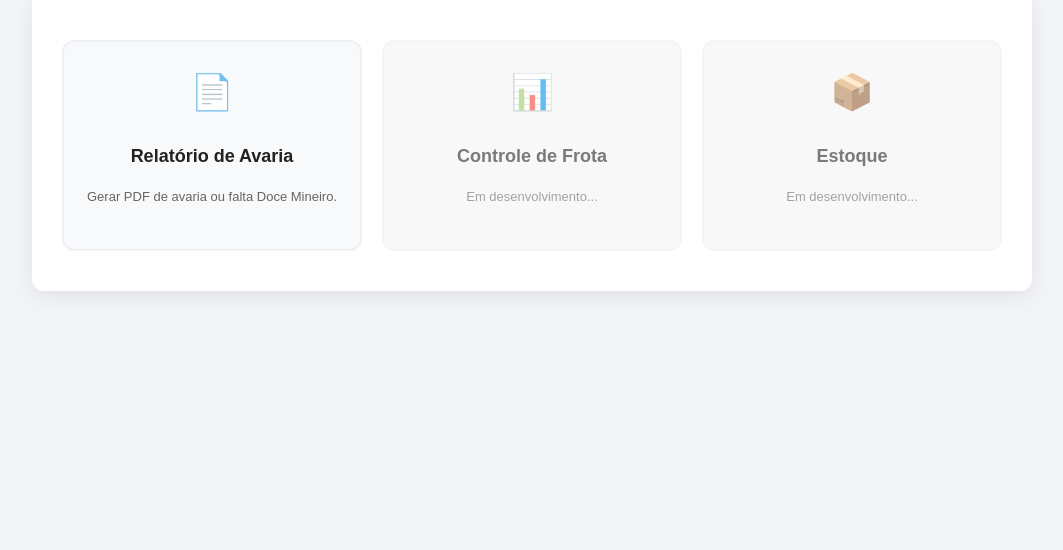
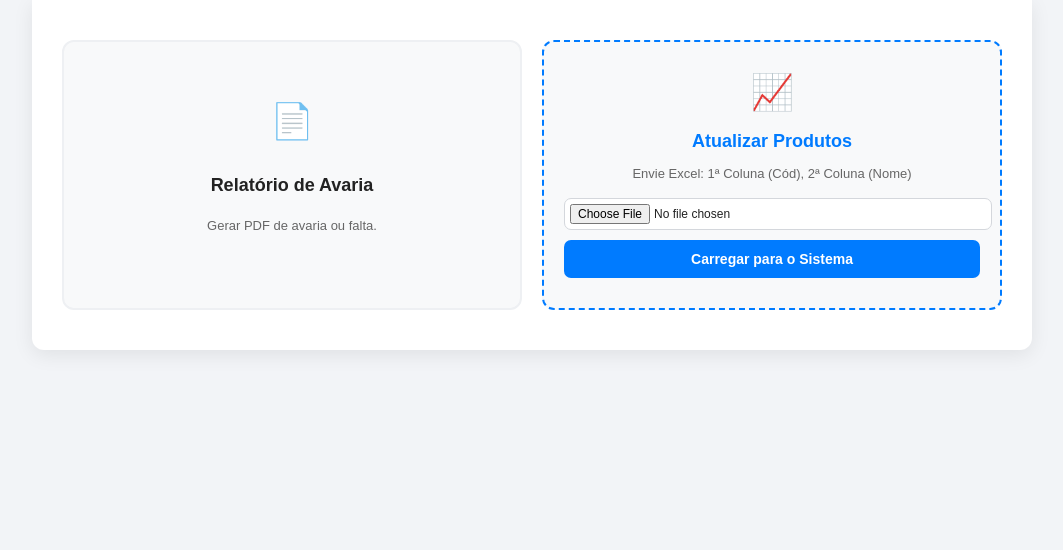
Before and after one commit to arthursoudin/Projetos, a Flask app: page / in a window 1280 px wide. Shown: the part 195-745 px from the top of the page, without its empty margins (108-1171 px from the left). Run offline with Flask 3, Linux system fonts and the light colour scheme.

Commit message:
Commit para criação de excell lido para codigo

```diff
--- a/main.py
+++ b/main.py
@@ -1,13 +1,14 @@
-from flask import Flask, render_template, request, send_file
+from flask import Flask, render_template, request, send_file, redirect, url_for, flash, jsonify
 from datetime import date
 
-# Importando o dicionário e a função geradora de outros arquivos
-from produtos import produtos_cadastrados
+from produtos import produtos_cadastrados, atualizar_produtos_via_excel
 from relatorio import gerar_relatorio
 
-# 1. ESTA LINHA É OBRIGATÓRIA E DEVE FICAR AQUI:
 app = Flask(__name__)
+# Chave secreta necessária para enviar mensagens (flash) do Python para o HTML
+app.secret_key = "chave_super_secreta_avaria"
 
+# --- ROTAS DE PÁGINAS ---
 @app.route("/")
 def hub():
     return render_template("hub.html")
@@ -15,6 +16,40 @@ def hub():
 @app.route("/relatorio-avaria")
 def relatorio_avaria():
     return render_template("avaria.html")
+
+
+# --- NOVAS ROTAS (SISTEMA V2.5) ---
+
+# 1. Rota para receber o arquivo Excel do Hub
+@app.route("/upload-produtos", methods=["POST"])
+def upload_produtos():
+    if 'arquivo_excel' not in request.files:
+        flash("Nenhum arquivo enviado.", "erro")
+        return redirect(url_for('hub'))
+
+    arquivo = request.files['arquivo_excel']
+    if arquivo.filename == '':
+        flash("Nenhum arquivo selecionado.", "erro")
+        return redirect(url_for('hub'))
+
+    if not arquivo.filename.endswith(('.xls', '.xlsx')):
+        flash("Formato inválido. Envie um arquivo .xlsx ou .xls", "erro")
+        return redirect(url_for('hub'))
+
+    sucesso, mensagem = atualizar_produtos_via_excel(arquivo)
+    if sucesso:
+        flash(mensagem, "sucesso")
+    else:
+        flash(mensagem, "erro")
+
+    return redirect(url_for('hub'))
+
+# 2. Rota invisível que o formulário chama enquanto você digita
+@app.route("/api/produto/<codigo>")
+def buscar_produto(codigo):
+    # Procura no dicionário. Se não achar, retorna "Não encontrado"
+    nome = produtos_cadastrados.get(codigo, "Não encontrado")
+    return jsonify({"nome": nome})
 
 @app.route("/gerar-relatorio", methods=["POST"])
 def gerar():
--- a/produtos.py
+++ b/produtos.py
@@ -1,6 +1,32 @@
+
+import pandas as pd
+
 produtos_cadastrados = {
     "001": "Doce de leite",
     "002": "Paçoca",
     "003": "Queijo Minas",
     "004": "Goiabada",
 }
+
+def atualizar_produtos_via_excel(arquivo_excel):
+    global produtos_cadastrados
+    try:
+        df = pd.read_excel(arquivo_excel, dtype=str)
+        novo_dicionario = {}
+
+        for index, row in df.iterrows():
+            codigo = str(row.iloc[0]).strip()
+            nome = str(row.iloc[1]).strip()
+
+            # Ignora linhas em branco
+            if codigo.lower() != 'nan' and nome.lower() != 'nan':
+                novo_dicionario[codigo] = nome
+
+        # Atualiza a lista do sistema
+        produtos_cadastrados.clear()
+        produtos_cadastrados.update(novo_dicionario)
+
+        return True, f"Sucesso! {len(novo_dicionario)} produtos foram carregados."
+
+    except Exception as e:
+        return False, f"Erro ao ler a planilha: Verifique se ela tem 2 colunas."
--- a/requirements.txt
+++ b/requirements.txt
@@ -1,3 +1,5 @@
 Flask
 reportlab
 gunicorn
+pandas
+openpyxl
--- a/templates/hub.html
+++ b/templates/hub.html
@@ -15,31 +15,43 @@
         </div>
 
         <div class="form-container">
+
+            <!-- Mostra mensagens de sucesso ou erro do Excel -->
+            {% with messages = get_flashed_messages(with_categories=true) %}
+              {% if messages %}
+                <div style="margin-bottom: 20px;">
+                {% for category, message in messages %}
+                  <div class="{{ category }}" style="display: block; text-align: center; font-weight: bold; font-size: 14px; padding: 12px; margin-bottom: 10px;">{{ message }}</div>
+                {% endfor %}
+                </div>
+              {% endif %}
+            {% endwith %}
+
             <div class="hub-grid">
 
                 <!-- Botão 1: Relatório de Avaria -->
                 <a href="/relatorio-avaria" class="hub-card">
                     <div class="hub-icon">📄</div>
                     <h3>Relatório de Avaria</h3>
-                    <p>Gerar PDF de avaria ou falta Doce Mineiro.</p>
+                    <p>Gerar PDF de avaria ou falta.</p>
                 </a>
 
-                <!-- Botão 2: Exemplo de um futuro relatório -->
-                <div class="hub-card disabled">
-                    <div class="hub-icon">📊</div>
-                    <h3>Controle de Frota</h3>
-                    <p>Em desenvolvimento...</p>
-                </div>
+                <!-- Botão 2: UPLOAD DE EXCEL -->
+                <div class="hub-card" style="border: 2px dashed #007bff; cursor: default;">
+                    <form action="/upload-produtos" method="POST" enctype="multipart/form-data">
+                        <div class="hub-icon" style="margin-bottom: 5px;">📈</div>
+                        <h3 style="color: #007bff;">Atualizar Produtos</h3>
+                        <p style="margin-bottom: 15px;">Envie Excel: 1ª Coluna (Cód), 2ª Coluna (Nome)</p>
 
-                <!-- Botão 3: Outro exemplo -->
-                <div class="hub-card disabled">
-                    <div class="hub-icon">📦</div>
-                    <h3>Estoque</h3>
-                    <p>Em desenvolvimento...</p>
+                        <input type="file" name="arquivo_excel" accept=".xlsx, .xls" required style="font-size: 12px; padding: 5px; margin-bottom: 10px;">
+
+                        <button type="submit" class="btn-adicionar" style="background: #007bff;">Carregar para o Sistema</button>
+                    </form>
                 </div>
 
             </div>
         </div>
+        </div>
     </div>
 </body>
 </html>
```
Also changed, not shown: templates/avaria.html (+30 -1 lines).
